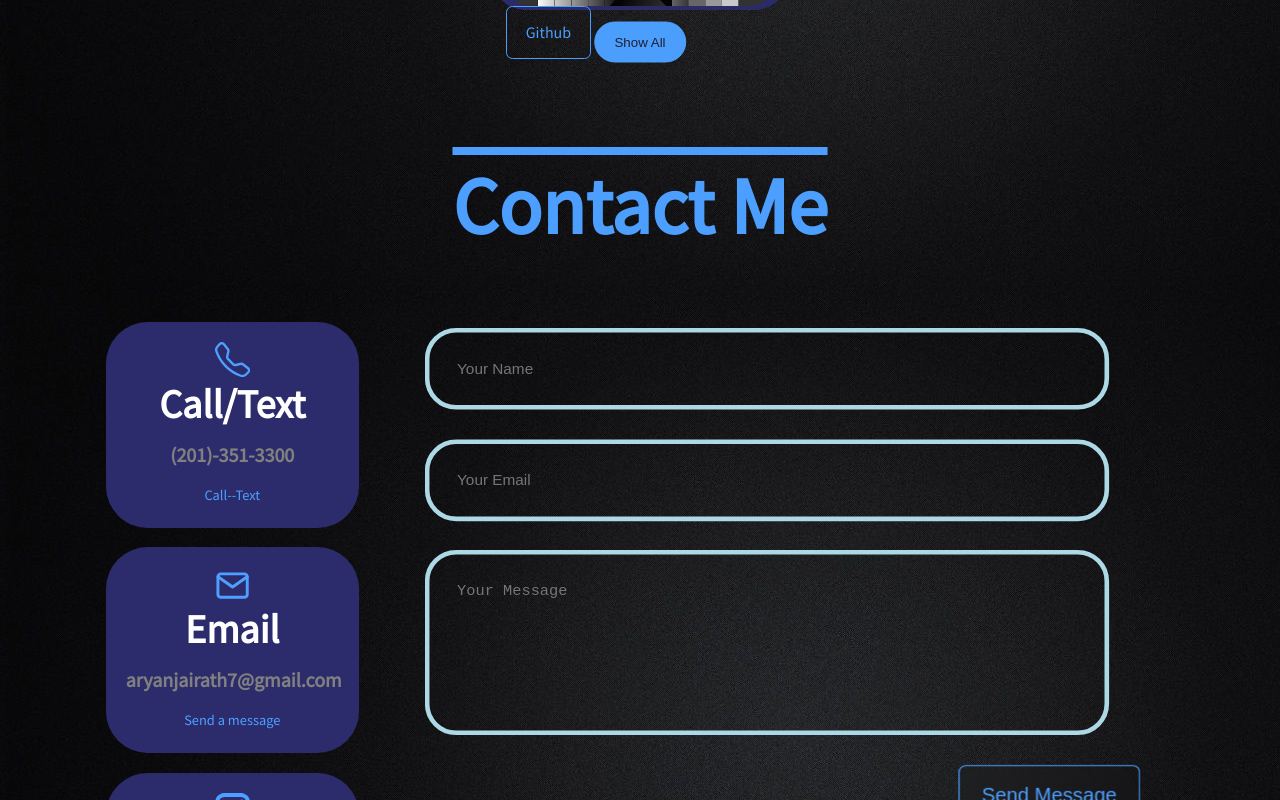
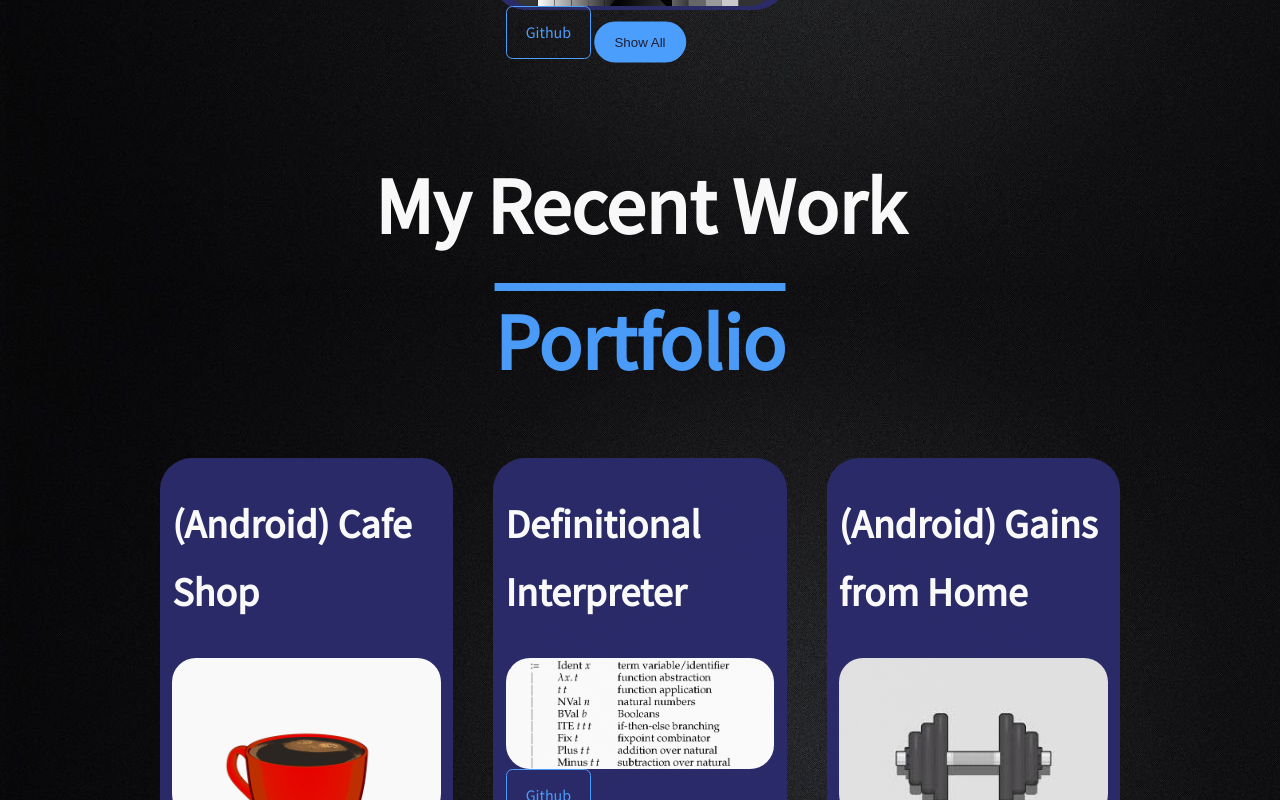
Before and after one commit to aryanjairath/Aryan-s-Portfolio-Website, a React (Create React App) app: page / in a window 1280 px wide. Shown: the part 6740-7540 px from the top of the page. Built offline with nearby package versions, Linux system fonts and the light colour scheme; a web font is replaced by a local one.

Commit message:
fixed bug with accomplishments

```diff
--- a/src/App.jsx
+++ b/src/App.jsx
@@ -25,6 +25,7 @@ const App = () => {
       <ScrollAnimation animateIn="animate__animated animate__fadeIn" duration={3.7} animateOnce={true}><Experience /></ScrollAnimation>
       <Nav/>
       <ScrollAnimation animateIn="animate__animated animate__fadeIn" duration={3.7} animateOnce={true}><Portfolio /></ScrollAnimation>
+      <ScrollAnimation animateIn="animate__animated animate__fadeIn" duration={3.7} animateOnce={true}><Portfolio /></ScrollAnimation>
       <ScrollAnimation animateIn="animate__animated animate__bounce" duration={2.2} animateOnce={true}><Contact /></ScrollAnimation>
       <Footer/>
     </div>
```
